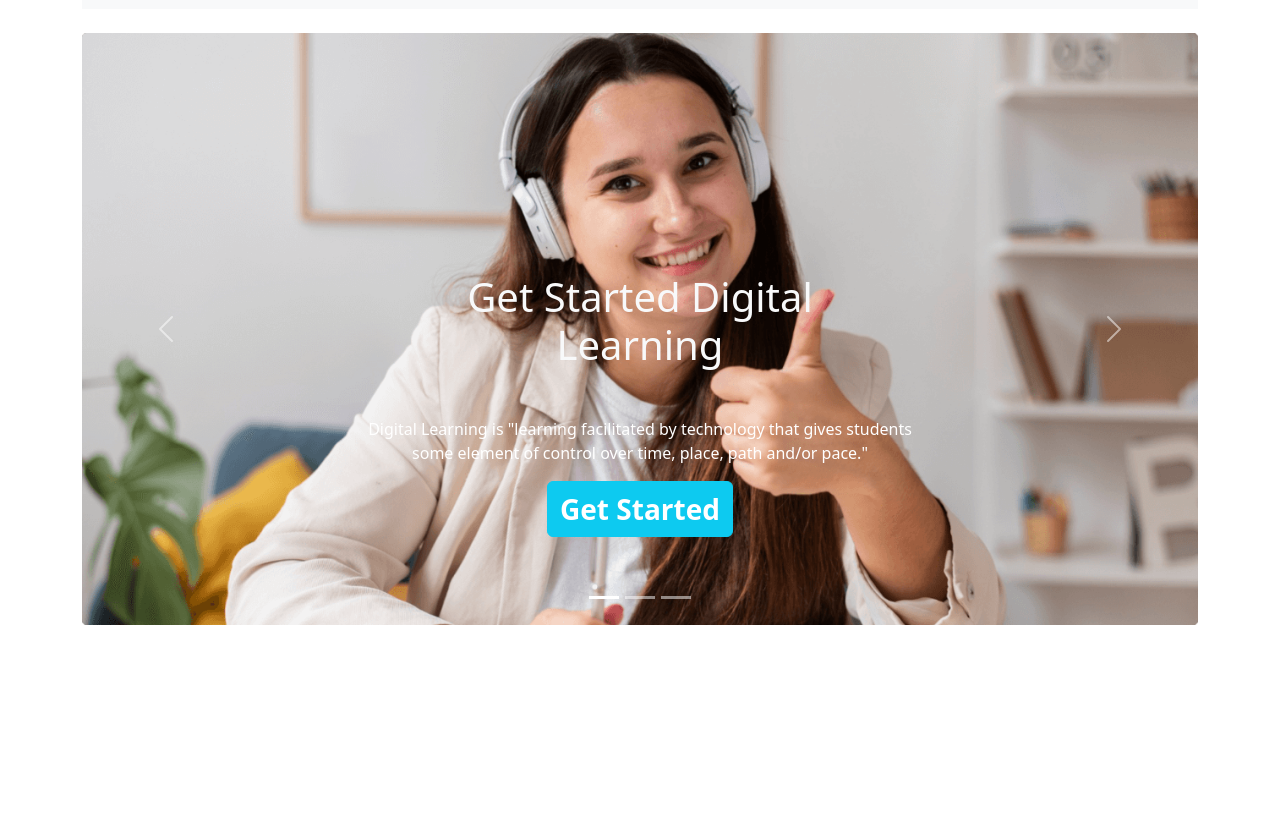
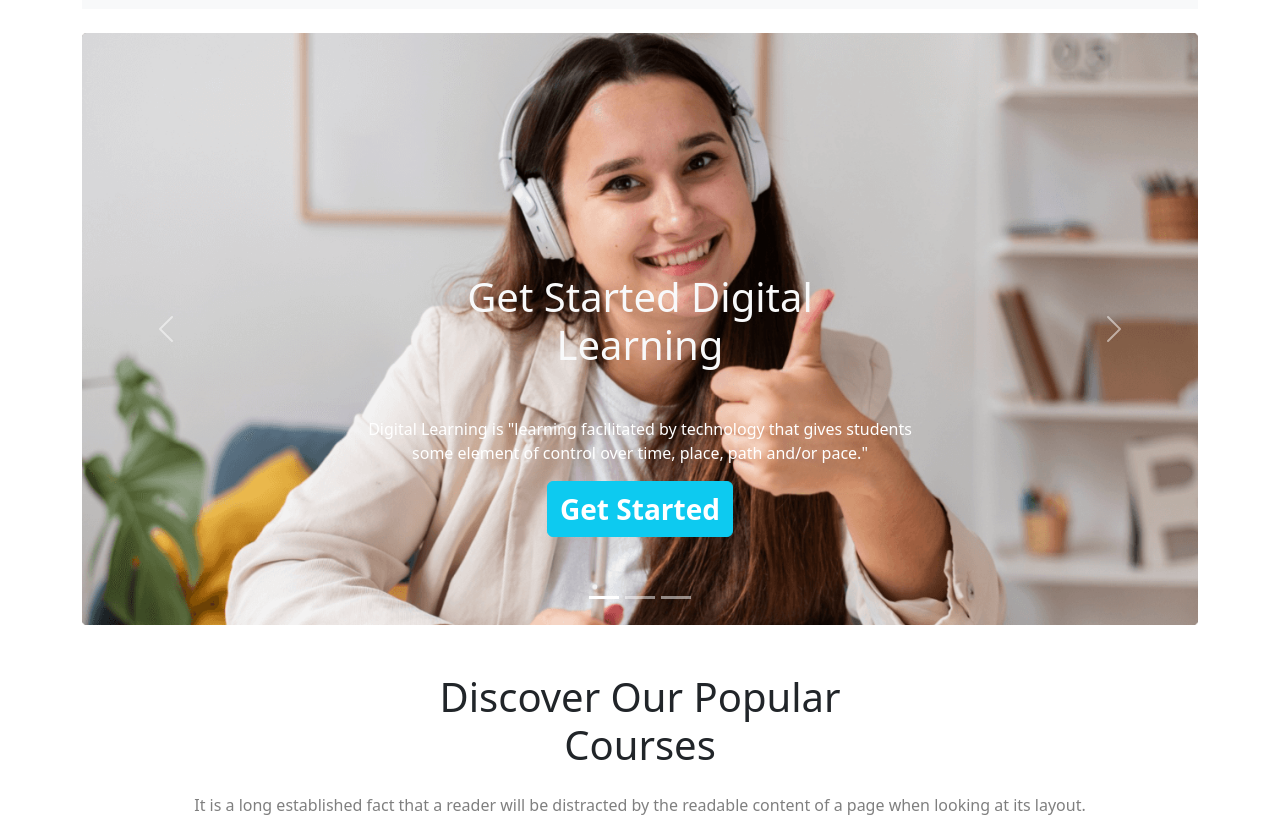
Before and after one commit to afzal75/assignments-3, a plain HTML site: page index.html in a window 1280 px wide. Shown: the part 91-924 px from the top of the page. Before the commit the page ends 800 px from the top, so only its background shows below. Drawn offline with nearby package versions, Linux system fonts and the light colour scheme.

Commit message:
course title complete

```diff
--- a/index.html
+++ b/index.html
@@ -126,6 +126,18 @@
     </section>
     <!-- banner section end  -->
 
+    <!-- course title start -->
+    <section class="container mt-5">
+        <h1 class="text-center">Discover Our Popular <br> Courses</h1>
+        <p class="text-center text-black-50 mt-4">
+            It is a long established fact that a reader will be distracted by the readable content of a page when
+            looking at its
+            layout.
+        </p>
+
+    </section>
+    <!-- course title end -->
+
 
     <!-- bootstrap js file  -->
     <script src="https://cdn.jsdelivr.net/npm/bootstrap@5.2.0/dist/js/bootstrap.bundle.min.js"
```
